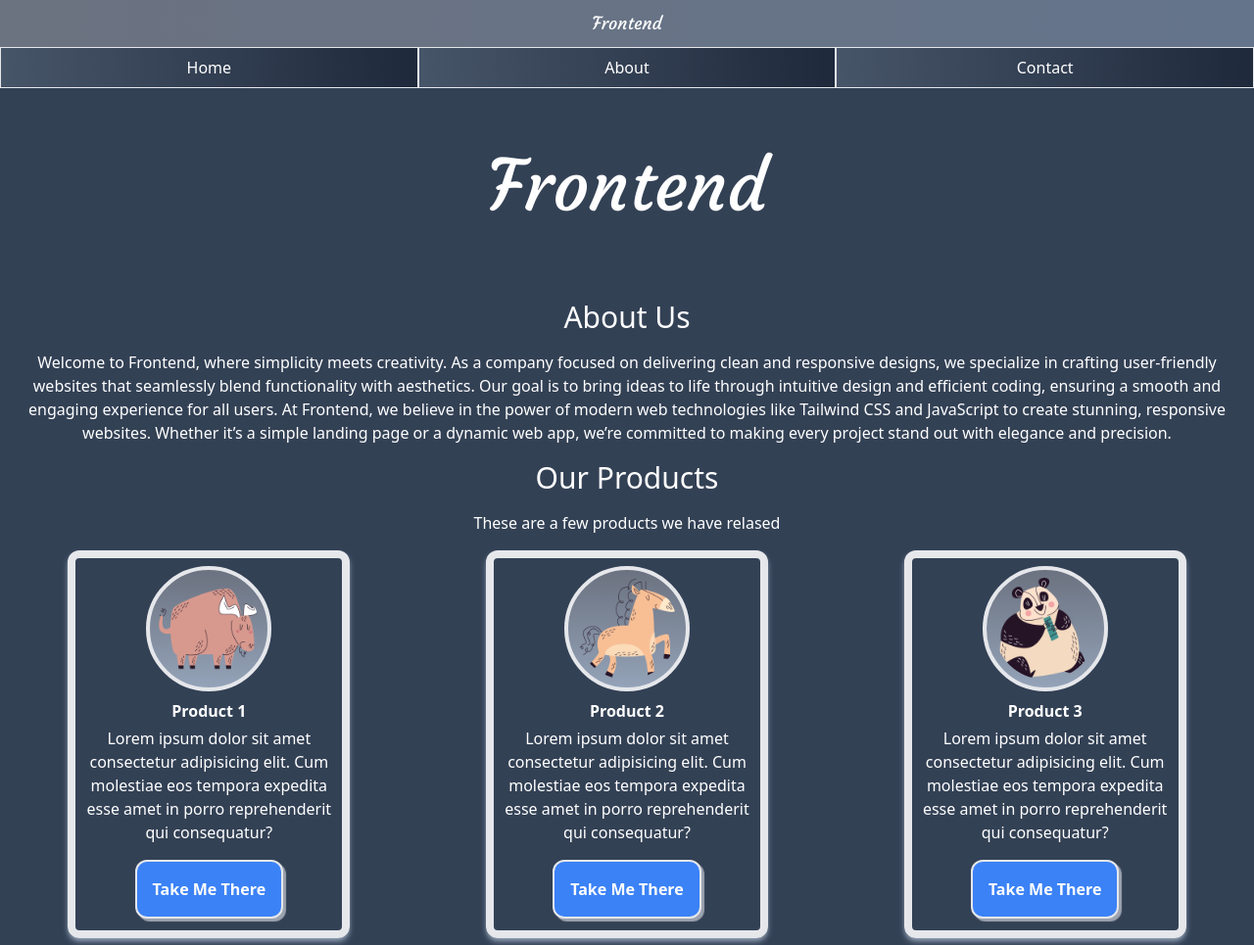
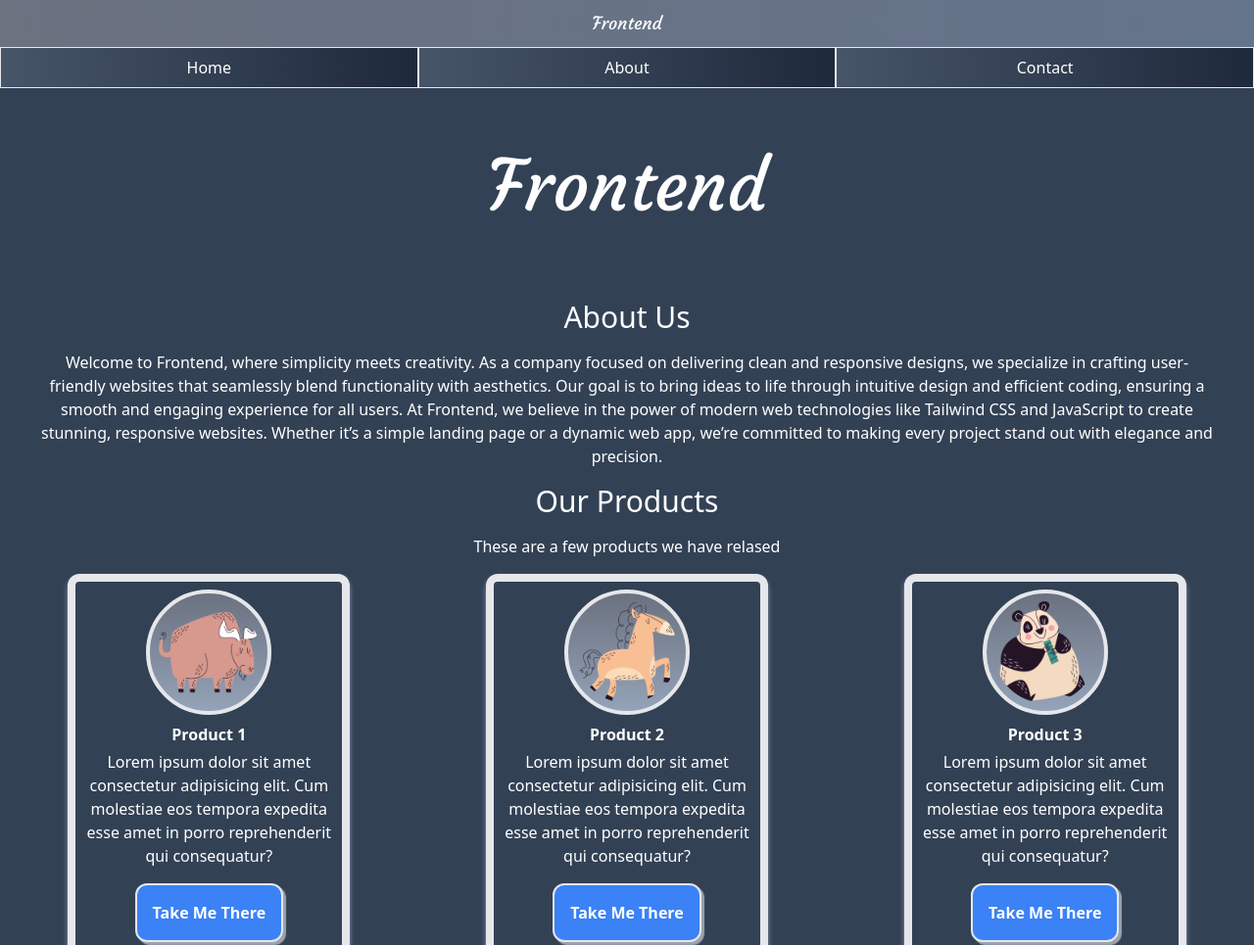
Before and after one commit to ashkjain/front-focus-upunikself, a website: page index.html in a window 1280 px wide. Shown: the top 965 px of the page at 98% size. Drawn offline with nearby package versions, Linux system fonts and the light colour scheme.

Commit message:
Scroll Bar Fixed

```diff
--- a/input.css
+++ b/input.css
@@ -6,7 +6,7 @@
 /* Global Container Starts Here*/
 body
 {
-    @apply bg-slate-700;
+    @apply bg-slate-700 overflow-x-hidden;
 }
 #mainContainer
 {
@@ -65,7 +65,7 @@ header
 }
 #aboutUsContent
 {
-    @apply text-white px-2
+    @apply text-white px-10;
 }
 #productCompany
 {
```
Also changed, not shown: css/style.css.
